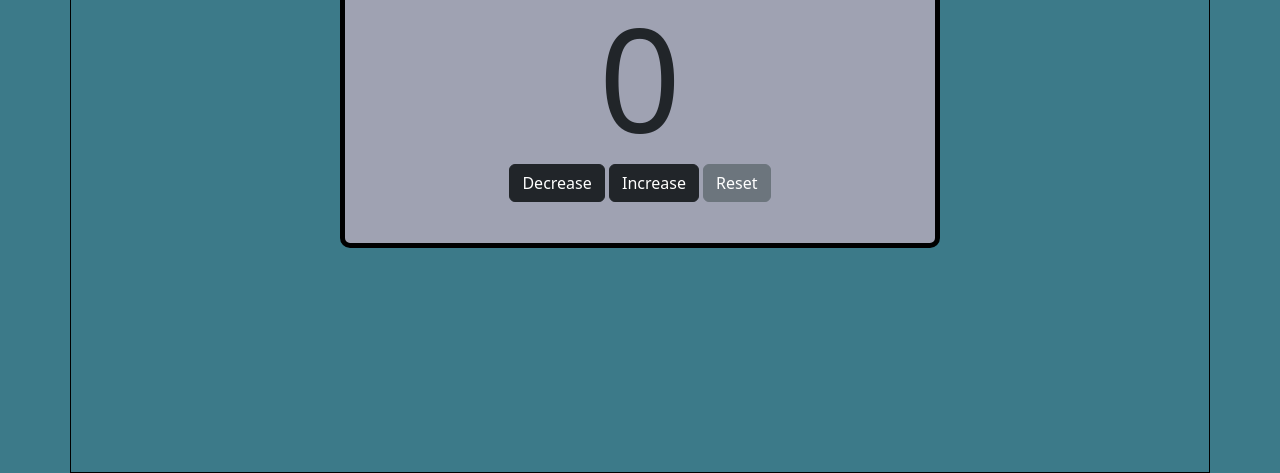
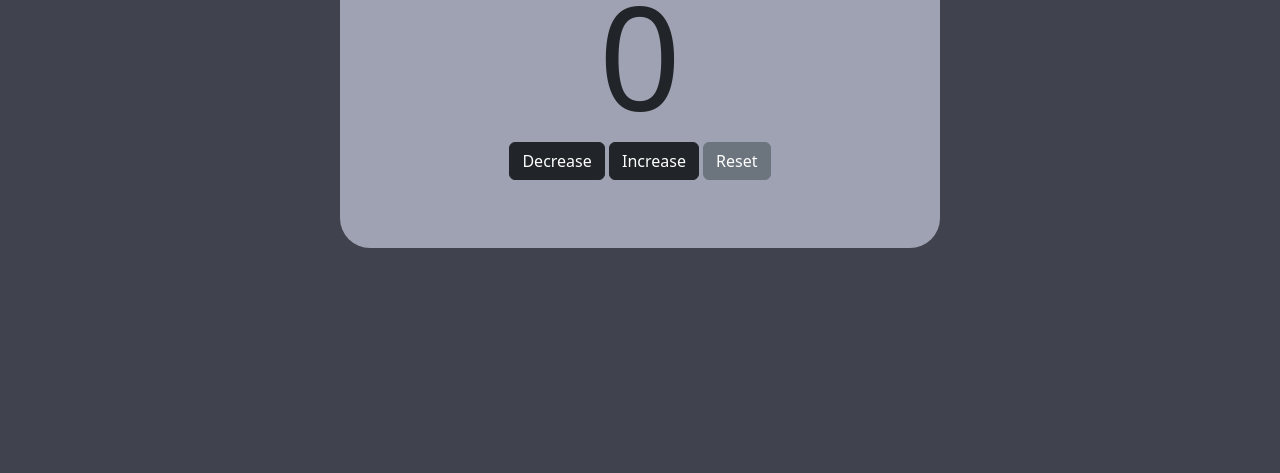
Before and after one commit to lgrizo/Counter, a plain HTML site: page index.html in a window 1280 px wide. Shown: the part 327-800 px from the top of the page. Drawn offline with nearby package versions, Linux system fonts and the light colour scheme.

Commit message:
updated css colors

```diff
--- a/style.css
+++ b/style.css
@@ -1,9 +1,8 @@
 body {
-    background: #3C7A89
+    background: #40434E
 }
 
 .container {
-    border: 1px solid black;
     width: 95%;
     height: 100vh;
     margin: auto;
@@ -13,18 +12,13 @@ body {
 }
 
 .counter {
-    border: 5px solid black;
     width: 600px;
     height: 350px;
     margin: auto;
     padding: 25px;
     text-align: center;
     background-color: #9FA2B2;
-    border-radius: 10px;
-    display: flex;
-    justify-content: center;
-    align-items: center;
-    flex-direction: column;
+    border-radius: 30px;
 }
 
 .counter h1 {
```
